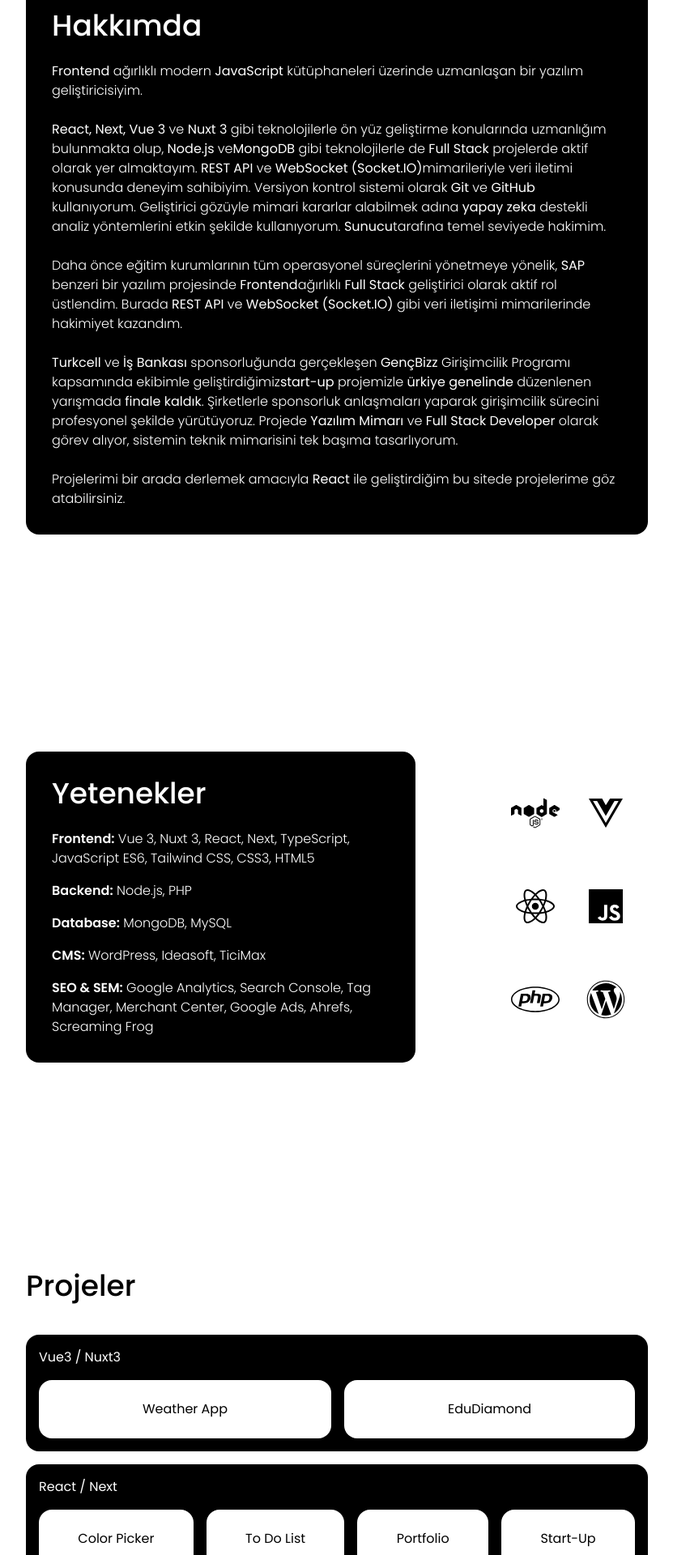
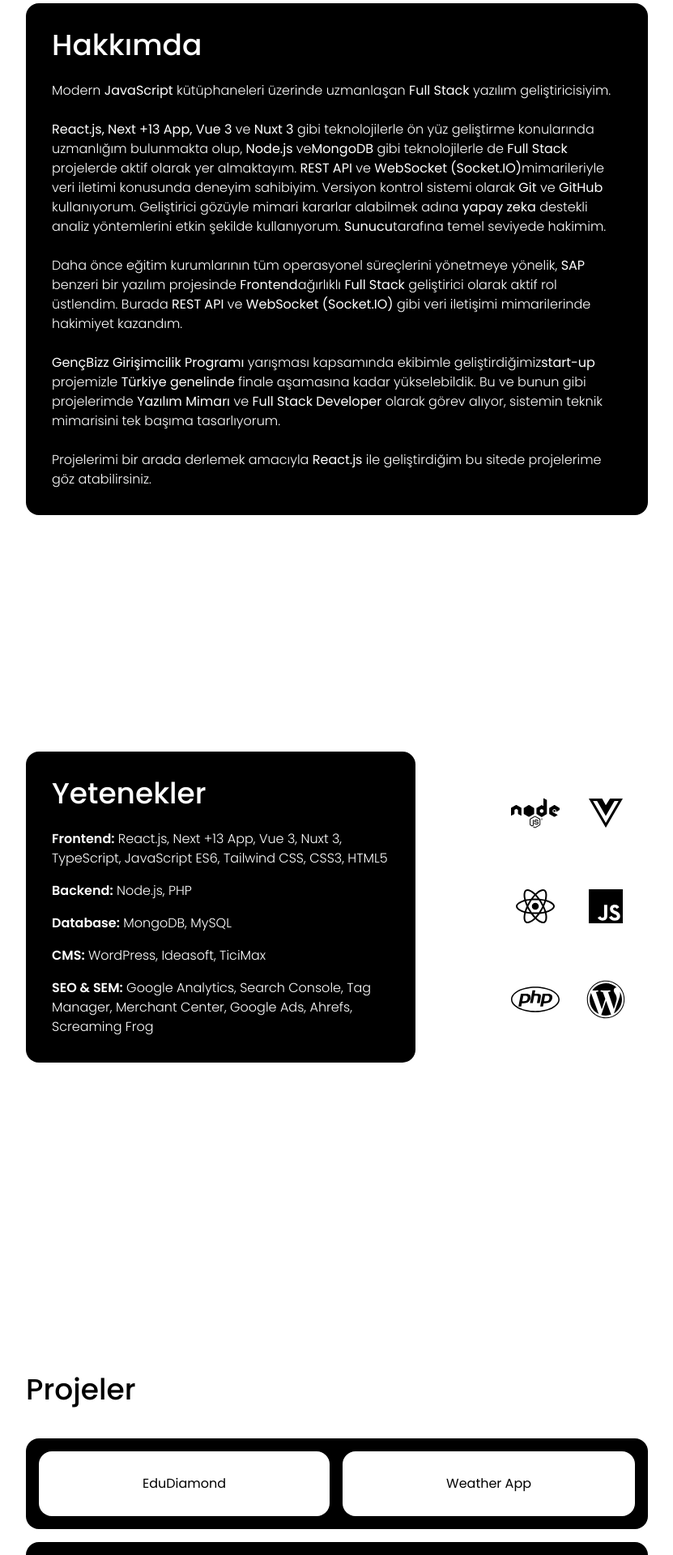
Before and after one commit to enesburakdkc/enes-burak-dikici, a React (Vite) app: page / in a window 1280 px wide. Shown: the part 880-2800 px from the top of the page at 81% size, without its empty margins (256-1087 px from the left). Built offline with nearby package versions, Linux system fonts and the light colour scheme.

Commit message:
Projeler kısmı vb alanlar düzenlendi.

```diff
--- a/src/components/Main/About/About.jsx
+++ b/src/components/Main/About/About.jsx
@@ -7,11 +7,11 @@ function About() {
                 <h2 className="text-4xl font-medium">Hakkımda</h2>
                 <br />
                 <p>
-                    <strong>Frontend</strong> ağırlıklı modern <strong>JavaScript</strong> kütüphaneleri üzerinde uzmanlaşan bir yazılım geliştiricisiyim.
+                    Modern <strong>JavaScript</strong> kütüphaneleri üzerinde uzmanlaşan <strong>Full Stack</strong> yazılım geliştiricisiyim.
                 </p>
                 <br />
                 <p>
-                    <strong>React, Next, Vue 3</strong> ve <strong>Nuxt 3</strong> gibi teknolojilerle ön yüz geliştirme konularında uzmanlığım bulunmakta olup, <strong>Node.js</strong> ve
+                    <strong>React.js, Next +13 App, Vue 3</strong> ve <strong>Nuxt 3</strong> gibi teknolojilerle ön yüz geliştirme konularında uzmanlığım bulunmakta olup, <strong>Node.js</strong> ve
                     <strong>MongoDB</strong> gibi teknolojilerle de <strong>Full Stack</strong> projelerde aktif olarak yer almaktayım. <strong>REST API</strong> ve <strong>WebSocket (Socket.IO)</strong>
                     mimarileriyle veri iletimi konusunda deneyim sahibiyim. Versiyon kontrol sistemi olarak <strong>Git</strong> ve <strong>GitHub</strong> kullanıyorum.
                     Geliştirici gözüyle mimari kararlar alabilmek adına <strong>yapay zeka</strong> destekli analiz yöntemlerini etkin şekilde kullanıyorum. <strong>Sunucu</strong>
@@ -25,14 +25,14 @@ function About() {
                 </p>
                 <br />
                 <p>
-                    <strong>Turkcell</strong> ve <strong>İş Bankası</strong> sponsorluğunda gerçekleşen <strong>GençBizz</strong> Girişimcilik Programı kapsamında ekibimle geliştirdiğimiz
-                    <strong>start-up</strong> projemizle <strong>ürkiye genelinde</strong> düzenlenen yarışmada <strong>finale kaldık</strong>. Şirketlerle sponsorluk anlaşmaları yaparak
-                    girişimcilik sürecini profesyonel şekilde yürütüyoruz. Projede <strong>Yazılım Mimarı</strong> ve <strong>Full Stack Developer</strong> olarak görev alıyor,
+                    <strong>GençBizz Girişimcilik Programı</strong> yarışması kapsamında ekibimle geliştirdiğimiz
+                    <strong>start-up</strong> projemizle <strong>Türkiye genelinde</strong> finale aşamasına kadar yükselebildik.
+                    Bu ve bunun gibi projelerimde <strong>Yazılım Mimarı</strong> ve <strong>Full Stack Developer</strong> olarak görev alıyor,
                     sistemin teknik mimarisini tek başıma tasarlıyorum.
                 </p>
                 <br />
                 <p>
-                    Projelerimi bir arada derlemek amacıyla <strong>React</strong> ile geliştirdiğim bu sitede projelerime göz atabilirsiniz.
+                    Projelerimi bir arada derlemek amacıyla <strong>React.js</strong> ile geliştirdiğim bu sitede projelerime göz atabilirsiniz.
                 </p>
             </div>
         </section>
--- a/src/components/Main/Home/Home.jsx
+++ b/src/components/Main/Home/Home.jsx
@@ -10,8 +10,8 @@ function Home() {
             <div className="homeContent h-96 flex flex-col gap-8 justify-evenly items-start mt-5">
                 <div className="flex flex-col gap-5">
                     <h1 className="name text-5xl font-semibold">Enes Burak Dikici</h1>
-                    <h2 className="text-xl font-medium"><strong>Web Yazılım Geliştiricisi</strong></h2>
-                    <p className="text-xl font-medium"><strong>Frontend</strong> ağırlıklı modern <strong>JavaScript</strong> kütüphaneleri üzerinde uzmanlaşan bir yazılım geliştiricisiyim.</p>
+                    <h2 className="text-xl font-medium"><strong>Web Yazılım Geliştirici</strong></h2>
+                    <p className="text-xl font-medium">Modern <strong>JavaScript</strong> kütüphaneleri üzerinde uzmanlaşan <strong>Full-Stack</strong> yazılım geliştiriciyim.</p>
                 </div>
                 <a href="https://wa.me/905379760543" target="_blank" className="bg-black text-xl text-white p-5 rounded-xl drop-shadow-lg transition-all hover:scale-105">İletişim &nbsp;<FontAwesomeIcon icon={faLocationArrow} className="ml-3 scale-150" /></a>
                 <div className="social flex flex-row gap-8 ml-4 hidden">
--- a/src/components/Main/Projects/Projects.jsx
+++ b/src/components/Main/Projects/Projects.jsx
@@ -7,23 +7,17 @@ function Projects() {
     const categories = [
         {
             language: "Vue3 / Nuxt3", projects: [
+                { name: "EduDiamond", url: "https://kurs.edudiamond.com/", clickable: true },
                 { name: "Weather App", url: "vue-tailwind-weather-app/", clickable: true },
-                { name: "EduDiamond", url: "https://edudiamond.com/", clickable: true },
             ]
         },
         {
             language: "React / Next", projects: [
-                { name: "Color Picker", url: "react-color-picker/", clickable: true },
-                { name: "To Do List", url: "react-tailwind-to-do-list/", clickable: true },
+                //{ name: "Color Picker", url: "react-color-picker/", clickable: true },
+                //{ name: "To Do List", url: "react-tailwind-to-do-list/", clickable: true },
                 { name: "Portfolio", url: "/", clickable: true },
-                { name: "Start-Up", url: "#", clickable: true, mp4: "loodo" },
-            ]
-        },
-        {
-            language: "JavaScript", projects: [
-                { name: "Small Projects", url: "small-js-projects/", clickable: true },
-                { name: "Calculator", url: "js-calculator/", clickable: true },
-                { name: "Weather App", url: "js-weather-app/", clickable: true },
+                { name: "Loodo", url: "#", clickable: true, mp4: "loodo" },
+                { name: "Start-Up", url: "#", clickable: false },
             ]
         },
         {
@@ -32,11 +26,20 @@ function Projects() {
             ]
         },
         {
-            language: "WordPress", projects: [
-                { name: "Staticex", url: "https://tepeseobeta.online/staticex/", clickable: true },
-                { name: "Hotel", url: "https://tepeseobeta.online/zeugma/", clickable: true },
+            language: "JavaScript", projects: [
+                //{ name: "Small Projects", url: "small-js-projects/", clickable: true },
+                { name: "Calculator", url: "js-calculator/", clickable: true },
+                //{ name: "Weather App", url: "js-weather-app/", clickable: true },
+                { name: "Diğerleri", url: "https://github.com/enesburakdkc", clickable: true },
             ]
         },
+        //{
+        //    language: "WordPress", projects: [
+        //        { name: "Staticex", url: "https://tepeseobeta.online/staticex/", clickable: true },
+        //        { name: "Hotel", url: "https://tepeseobeta.online/zeugma/", clickable: true },
+        //        { name: "Corpy", url: "http://corpy.com.tr/", clickable: true },
+        //    ]
+        //},
     ]
 
     return (
@@ -48,11 +51,13 @@ function Projects() {
 
                     return (
                         <div key={categorie.language} className="desktopProjects w-full flex flex-row gap-2 mt-4 font-normal">
-                            <div className="h-36 flex flex-col gap-4 grow bg-black text-white p-4 rounded-2xl transition-all duration-700 hover:grow-[100]">
+                            <div className="h-28 flex flex-col gap-4 grow bg-black text-white p-4 rounded-2xl transition-all duration-700 hover:grow-[100]">
+                                {/*
                                 <div>
                                     {categorie.language}
                                 </div>
-                                <div className="h-36 flex flex-row gap-4 items-center justify-center grow bg-black text-white rounded-2xl bg-transparent transition-all duration-700 hover:grow-[100]">
+                                */}
+                                <div className="h-28 flex flex-row gap-4 items-center justify-center grow bg-black text-white rounded-2xl bg-transparent transition-all duration-700 hover:grow-[100]">
                                     {categorie.projects.map((project) => {
 
                                         return (
@@ -83,11 +88,13 @@ function Projects() {
                     {categories.slice(2, 4).map((categorie) => {
 
                         return (
-                            <div key={categorie.language} className="h-36 flex flex-col gap-4 grow bg-black text-white p-4 rounded-2xl transition-all duration-700 hover:grow-[100]">
+                            <div key={categorie.language} className="h-28 flex flex-col gap-4 grow bg-black text-white p-4 rounded-2xl transition-all duration-700 hover:grow-[100]">
+                                {/*
                                 <div>
                                     {categorie.language}
                                 </div>
-                                <div key={categorie.language} className="h-36 flex flex-row gap-4 items-center justify-center grow bg-black text-white rounded-2xl bg-transparent transition-all duration-700 hover:grow-[100]">
+                                */}
+                                <div key={categorie.language} className="h-28 flex flex-row gap-4 items-center justify-center grow bg-black text-white rounded-2xl bg-transparent transition-all duration-700 hover:grow-[100]">
                                     {categorie.projects.map((project) => {
 
                                         return (
@@ -117,11 +124,13 @@ function Projects() {
 
                     return (
                         <div key={categorie.language} className="desktopProjects w-full flex flex-row gap-2 mt-4 font-normal">
-                            <div className="h-36 flex flex-col gap-4 grow bg-black text-white p-4 rounded-2xl transition-all duration-700 hover:grow-[100]">
+                            <div className="h-28 flex flex-col gap-4 grow bg-black text-white p-4 rounded-2xl transition-all duration-700 hover:grow-[100]">
+                                {/*
                                 <div>
                                     {categorie.language}
                                 </div>
-                                <div className="h-36 flex flex-row gap-4 items-center justify-center grow bg-black text-white rounded-2xl bg-transparent transition-all duration-700 hover:grow-[100]">
+                                */}
+                                <div className="h-28 flex flex-row gap-4 items-center justify-center grow bg-black text-white rounded-2xl bg-transparent transition-all duration-700 hover:grow-[100]">
                                     {categorie.projects.map((project) => {
 
                                         return (
@@ -154,7 +163,7 @@ function Projects() {
                         return (
 
                             <div key={categorie.language} className="flex p-4 flex-col gap-2 bg-black rounded-2xl">
-                                <p className="font-semibold text-white mb-2">{categorie.language}</p>
+                                {/* <p className="font-semibold text-white mb-2">{categorie.language}</p> */}
 
                                 <div className="flex flex-row gap-2 flex-wrap">
                                     {categorie.projects.map((project) => {
--- a/src/components/Main/Skills/Skills.jsx
+++ b/src/components/Main/Skills/Skills.jsx
@@ -11,7 +11,7 @@ function Skills() {
                     <h2 className="text-4xl font-medium">Yetenekler</h2>
                     <br />
                     <ul className="flex flex-col gap-4">
-                        <li><span className="font-semibold">Frontend:</span> Vue 3, Nuxt 3, React, Next, TypeScript, JavaScript ES6, Tailwind CSS, CSS3, HTML5</li>
+                        <li><span className="font-semibold">Frontend:</span> React.js, Next +13 App, Vue 3, Nuxt 3, TypeScript, JavaScript ES6, Tailwind CSS, CSS3, HTML5</li>
                         <li><span className="font-semibold">Backend:</span> Node.js, PHP</li>
                         <li><span className="font-semibold">Database:</span> MongoDB, MySQL</li>
                         <li><span className="font-semibold">CMS:</span> WordPress, Ideasoft, TiciMax</li>
```
Also changed, not shown: 4 other files (tests, documents, lock files or other folders).
